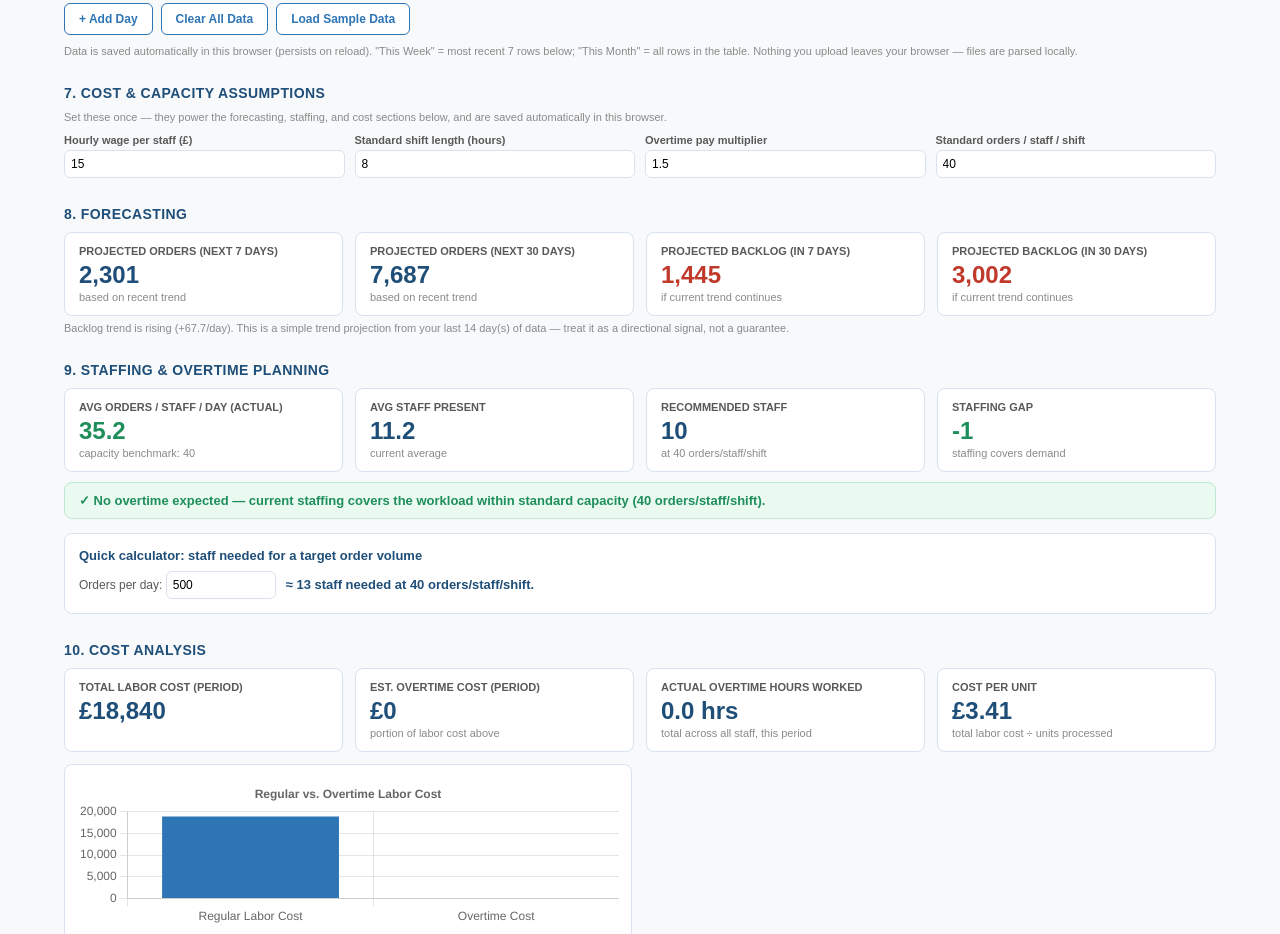
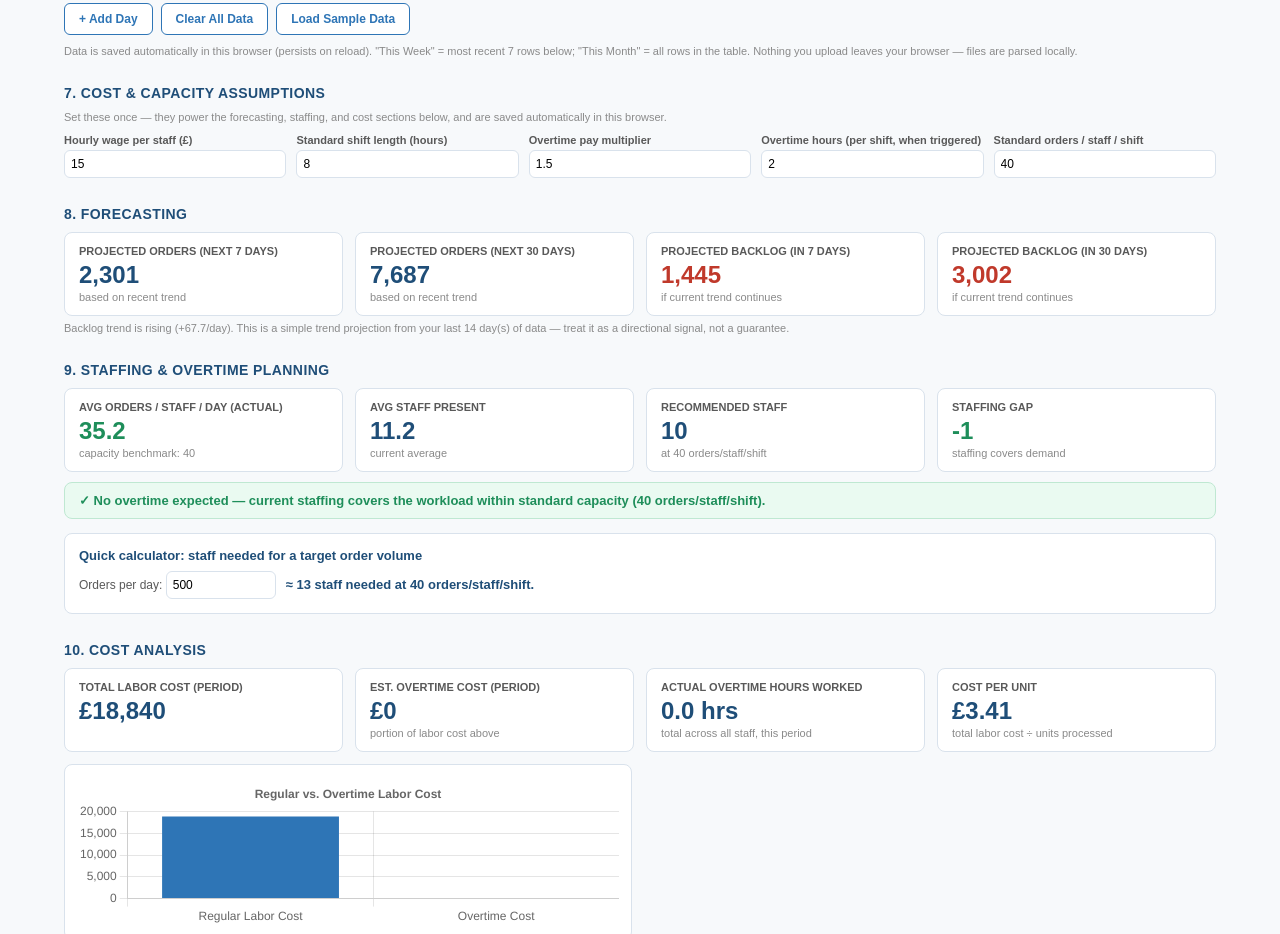
Before and after one commit to rpukitis35-tech/dockpulse-site, a website: page Warehouse_KPI_Analyzer.html in a window 1280 px wide. Shown: the part 1912-2846 px from the top of the page. Drawn offline with nearby package versions, Linux system fonts and the light colour scheme.

Commit message:
Update Warehouse_KPI_Analyzer.html

```diff
--- a/Warehouse_KPI_Analyzer.html
+++ b/Warehouse_KPI_Analyzer.html
@@ -189,6 +189,7 @@
     <div class="map-field"><label>Hourly wage per staff (&pound;)</label><input type="number" id="asmWage" step="0.5" min="0"></div>
     <div class="map-field"><label>Standard shift length (hours)</label><input type="number" id="asmShiftHours" step="0.5" min="0"></div>
     <div class="map-field"><label>Overtime pay multiplier</label><input type="number" id="asmOtMult" step="0.1" min="1"></div>
+    <div class="map-field"><label>Overtime hours (per shift, when triggered)</label><input type="number" id="asmOtHours" step="0.5" min="0"></div>
     <div class="map-field"><label>Standard orders / staff / shift</label><input type="number" id="asmCapacity" step="1" min="0"></div>
   </div>
 
@@ -276,7 +277,7 @@ let importedFiles = []; // {name, rows, headers, kind, mapping}
 
 /* ============================== ASSUMPTIONS (cost & capacity) ============================== */
 const ASSUMPTIONS_KEY = 'warehouseKpiAssumptions_v1';
-function defaultAssumptions() { return { wage: 15, shiftHours: 8, otMult: 1.5, capacity: 40 }; }
+function defaultAssumptions() { return { wage: 15, shiftHours: 8, otMult: 1.5, otHours: 2, capacity: 40 }; }
 function loadAssumptions() {
   const raw = localStorage.getItem(ASSUMPTIONS_KEY);
   if (raw) { try { return Object.assign(defaultAssumptions(), JSON.parse(raw)); } catch (e) {} }
@@ -840,7 +841,7 @@ function renderStaffing() {
 /* ============================== COST ANALYSIS ============================== */
 function renderCost() {
   const days = state.days; const n = days.length;
-  const wage = assumptions.wage, shiftHours = assumptions.shiftHours, otMult = assumptions.otMult, capacity = assumptions.capacity;
+  const wage = assumptions.wage, shiftHours = assumptions.shiftHours, otMult = assumptions.otMult, otHoursPerShift = assumptions.otHours, capacity = assumptions.capacity;
 
   let totalLabor = 0, totalRegularCost = 0, totalOvertimeCost = 0, totalOvertimeHours = 0, totalProcessed = 0;
   days.forEach(d => {
@@ -848,11 +849,8 @@ function renderCost() {
     const processed = Number(d.processed) || 0;
     totalProcessed += processed;
     const perStaff = staff > 0 ? processed / staff : 0;
-    let overtimeHours = 0;
-    if (capacity > 0 && perStaff > capacity) {
-      const excessRatio = (perStaff - capacity) / capacity;
-      overtimeHours = shiftHours * excessRatio;
-    }
+    const overtimeTriggered = capacity > 0 && perStaff > capacity;
+    const overtimeHours = overtimeTriggered ? otHoursPerShift : 0;
     const regularCost = staff * shiftHours * wage;
     const overtimeCost = staff * overtimeHours * wage * otMult;
     totalLabor += regularCost + overtimeCost;
@@ -883,6 +881,7 @@ function bindAssumptionInputs() {
   document.getElementById('asmWage').value = assumptions.wage;
   document.getElementById('asmShiftHours').value = assumptions.shiftHours;
   document.getElementById('asmOtMult').value = assumptions.otMult;
+  document.getElementById('asmOtHours').value = assumptions.otHours;
   document.getElementById('asmCapacity').value = assumptions.capacity;
 
   const bind = (id, key) => document.getElementById(id).addEventListener('input', e => {
@@ -893,6 +892,7 @@ function bindAssumptionInputs() {
   bind('asmWage', 'wage');
   bind('asmShiftHours', 'shiftHours');
   bind('asmOtMult', 'otMult');
+  bind('asmOtHours', 'otHours');
   bind('asmCapacity', 'capacity');
 
   document.getElementById('calcOrders').addEventListener('input', updateCalc);
```
